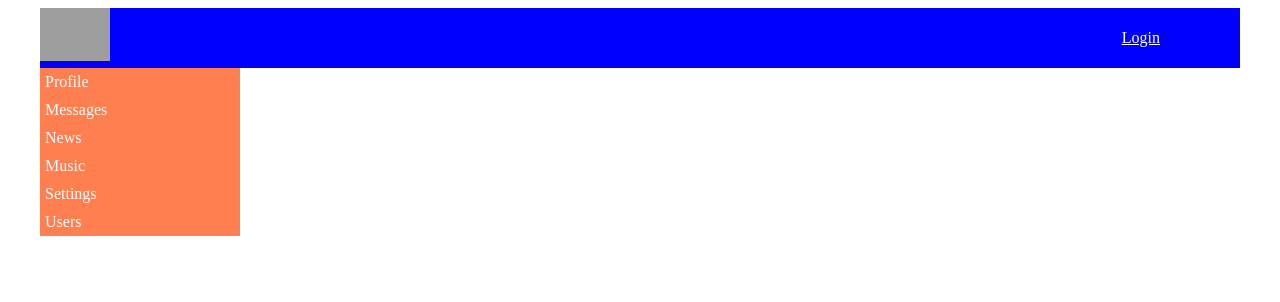
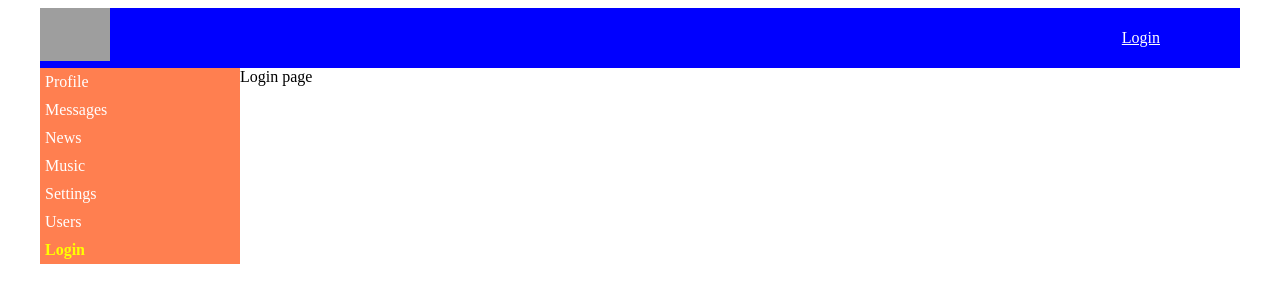
Before and after one commit to 79532345119/React-SocialNet, a React (Create React App) app: page /login in a window 1280 px wide. Shown: the top 302 px of the page. Built offline with nearby package versions, Linux system fonts and the light colour scheme; no server answers; grey boxes are pictures that could not be loaded.

Commit message:
Redirect

```diff
--- a/src/App.js
+++ b/src/App.js
@@ -10,6 +10,7 @@
 import Music from './components/pages/music/music';
 import Settings from './components/pages/settings/settings';
 import UsersContainer from './components/users/usersContainer';
+import Login from './components/login/login';
 
 
 const App = (props) => {
@@ -37,6 +38,8 @@
                  render = {()=><UsersContainer
                      store={props.store}
                      />}/>
+          <Route path="/login"
+                 component={Login}/>
 
       </div>
   );
--- /dev/null
+++ b/src/components/login/login.js
@@ -0,0 +1,8 @@
+import React from 'react';
+
+
+const Login = (props) => {
+    return (<div>Login page</div>)
+}
+
+export default Login;
--- a/src/components/pages/messages/messages.js
+++ b/src/components/pages/messages/messages.js
@@ -2,6 +2,7 @@
 import './messages.css'
 import DialogsItem from './dialogsItem/dialogsItem';
 import MessageItemsItem from './messagesItemItem/messagesItemItem';
+import { Redirect } from 'react-router-dom';
 
 
 const Messages = (props)=>{
@@ -19,6 +20,9 @@
         let body = event.target.value;
         props.updateNewMessageBody(body);
     }
+
+    if (!props.isAuth) return <Redirect to={'/login'} />
+
     return (
         <div className="messages">
             <div className='dialogs'>
--- a/src/components/pages/messages/messagesContainer.js
+++ b/src/components/pages/messages/messagesContainer.js
@@ -6,7 +6,8 @@
 
 let mapStateToProps = (state)=>{
     return {
-        messagesPage: state.messagesPage
+        messagesPage: state.messagesPage,
+        isAuth: state.auth.isAuth
     }
 }
 
--- a/src/components/pages/profile/profile.js
+++ b/src/components/pages/profile/profile.js
@@ -2,10 +2,11 @@
 import './profile.css'
 import ProfileInfo from './my-profile-info/profileInfo';
 import MyPostsContainer from './my-posts/myPostsContainer';
+import { Redirect } from 'react-router-dom';
 
 const Profile = (props)=>{
 
-
+    if (!props.isAuth) return <Redirect to={'/login'} />
 
     return(
         <div className='content'>
--- a/src/components/pages/profile/profileContainer.js
+++ b/src/components/pages/profile/profileContainer.js
@@ -20,7 +20,8 @@
 }
 
 let mapStateToProps = (state) => ({
-    profile: state.profilePage.profile
+    profile: state.profilePage.profile,
+    isAuth: state.auth.isAuth
 })
 
 let ProfileContainerWithUrl = withRouter(ProfileContainer);
--- a/src/components/side-bar/sideBar.js
+++ b/src/components/side-bar/sideBar.js
@@ -21,6 +21,9 @@
             <div className="sideBar__item">
                 <NavLink to="/users">Users</NavLink>
             </div>
+            <div className="sideBar__item">
+                <NavLink to="/login">Login</NavLink>
+            </div>
         </nav>
     )
 }
```
